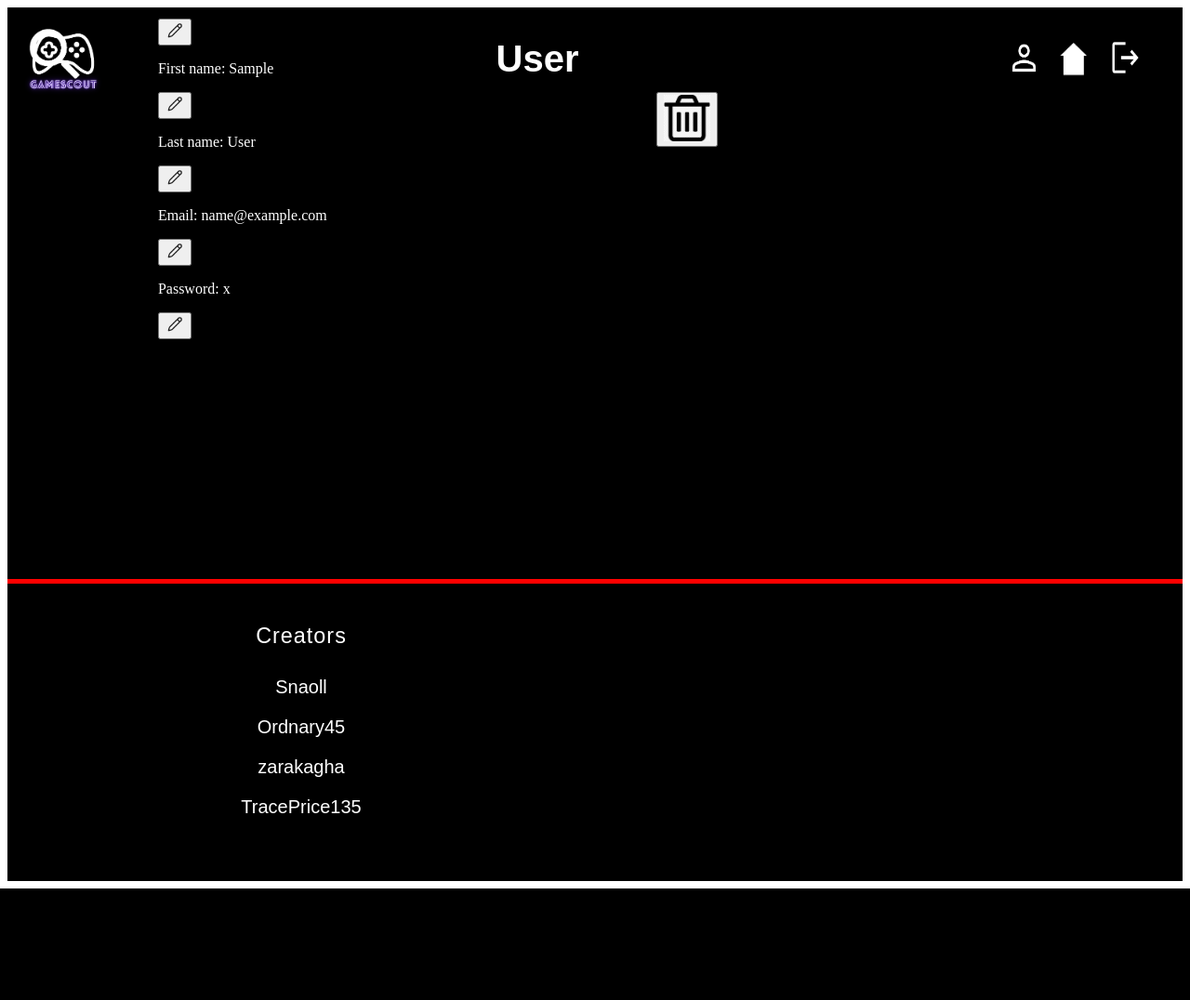
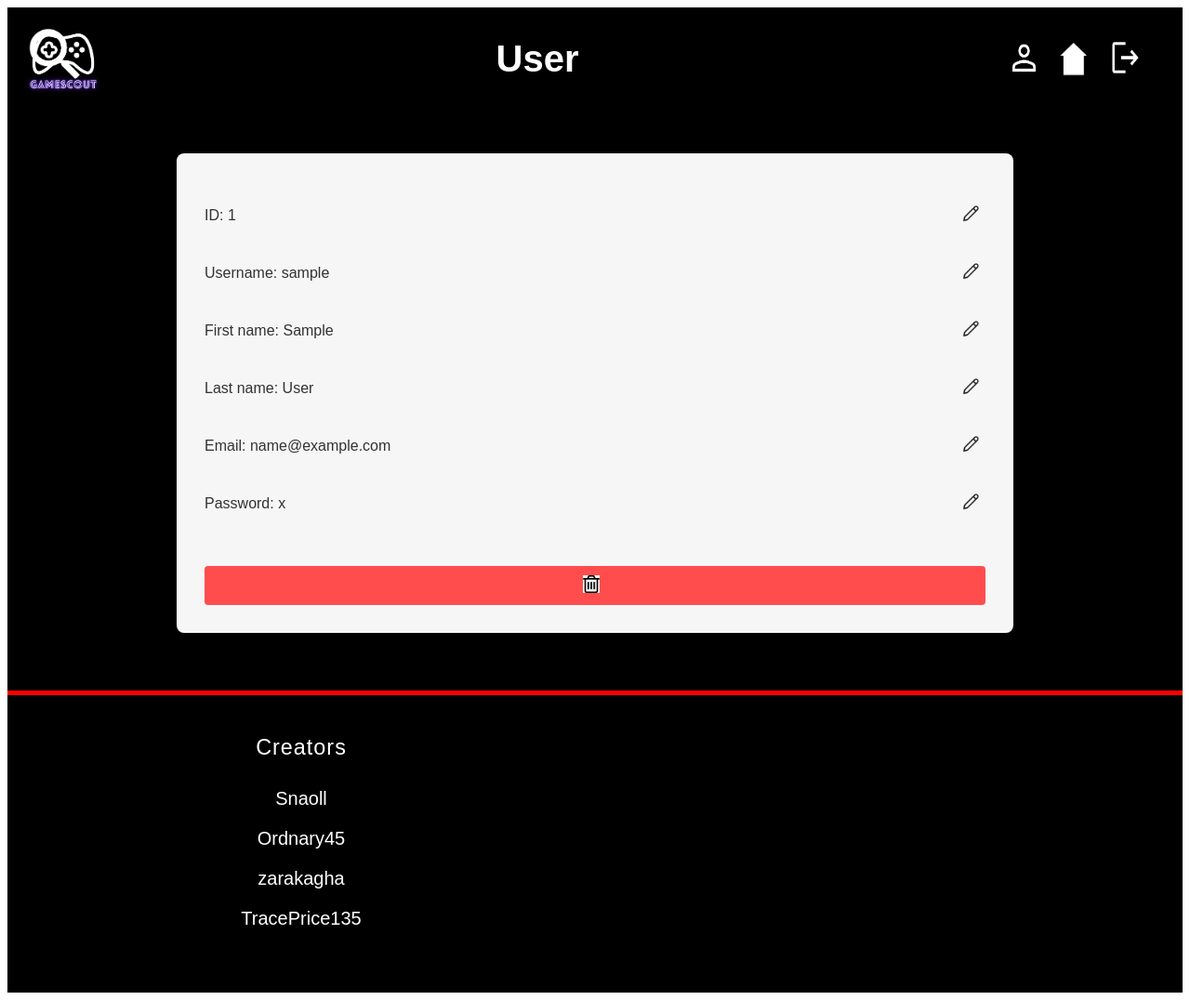
Before and after one commit to zarakagha/GameScout, a Flask app: page /adminUser/1 in a window 1280 px wide. Shown: the whole page at 93% size. Before the commit the page ends 956 px from the top, so only its background shows below. Run offline with Flask 3, Linux system fonts and the light colour scheme; tables that the repository leaves empty or names only in its code hold one stand-in row (values such as "Sample post"); data that the repository does not hold is empty; some web fonts are replaced.

Commit message:
polished adminUser

```diff
--- a/static/css/style.css
+++ b/static/css/style.css
@@ -659,7 +659,7 @@ body th,
   text-align: center;
   color: white;
   margin-top: 35px;
-  font-size: 40%;
+  font-size: 500%;
   min-width: 300px;
   min-height: 400px;
 
@@ -743,45 +743,92 @@ body th,
   border-radius: 5px;
   padding-left: 10px;
 }
+/*ADMIN USER*/
+.user-options {
+  display: flex;
+  justify-content: center;
+  align-items: center;
+  height: 80vh; /* Ensure it takes full height of the viewport */
+  background: black;
+  padding: 20px;
+  box-sizing: border-box;
+}
 
-.user-options {
+.user-options-wrapper {
   width: 100%;
-  height: 65vh;
-  position: relative;
-  display: grid;
-  grid-template-columns: 40% 200px 50px;
-  grid-template-rows: 50px 50px 50px 50px 50px 50px;
-  background: #000000;
-  color: black;
-  justify-items: center;
+  max-width: 900px;
+  background: #f7f6f7;
+  color: rgb(139, 6, 172);
+  display: flex;
+  flex-direction: column;
+  align-items: stretch;
+  padding: 30px;
+  box-sizing: border-box;
+  border-radius: 8px;
+  box-shadow: 0 4px 12px rgba(0, 0, 0, 0.1);
+}
+
+.user-options form {
+  width: 100%;
+  margin: 0;
+}
+
+.admin-user-item-wrapper {
+  display: flex;
   align-items: center;
+  margin: 12px 0;
+  width: 100%;
+  justify-content: space-between;
+}
+
+.admin-user-item {
+  font-family: "Motiva Sans", sans-serif;
+  font-size: 16px;
+  font-weight: 500;
+  color: rgb(50, 50, 50);
+  margin-right: 15px;
+  flex-grow: 1;
 }
 
 .edit-btn-user {
-}
-.admin-user-item {
-  color: white;
-  grid-column-start: 2;
-  text-align: left;
-}
-.delete-btn-user {
-  grid-column-start: 3;
-}
-.account-delete {
-  height: 50px;
-  width: 50px;
+  background: none;
+  border: none;
+  cursor: pointer;
+  padding: 5px;
+  transition: transform 0.3s ease, opacity 0.3s ease;
 }
 
-
-.submit-users{
-  grid-column-start:2;
-  background-color: white;
-  width: 50px;
-  height:25px;
-  border-radius: 5px;
+.edit-btn-user:hover {
+  transform: scale(1.1);
+  opacity: 0.8;
 }
 
-.game-options{
+.account-edit {
+  width: 22px;
+  height: auto;
+}
+
+.delete-btn-user {
+  margin-top: 30px;
+  background: #ff4d4d;
+  border: none;
+  border-radius: 4px;
+  padding: 10px 20px;
+  cursor: pointer;
+  transition: background 0.3s ease;
+}
+
+.delete-btn-user:hover {
+  background: #ff1a1a;
+}
+
+.account-delete {
+  width: 18px;
+  height: auto;
+  margin-right: 8px;
+}
+
+.game-options {
   width: 100%;
   height: auto;
   position: relative;
--- a/templates/adminUser.html
+++ b/templates/adminUser.html
@@ -1,58 +1,143 @@
-
-
-
 <!DOCTYPE html>
 <html lang="en">
-
   <head>
-    <meta charset="UTF-8">
-    <meta name="viewport" content="width=device-width, initial-scale=1.0">
+    <meta charset="UTF-8" />
+    <meta name="viewport" content="width=device-width, initial-scale=1.0" />
     <title>GameScout</title>
-    <link rel="stylesheet" href="{{ url_for('static', filename='css/style.css') }}">
-    <link rel="stylesheet" href="https://fonts.googleapis.com/css2?family=Material+Symbols+Outlined:opsz,wght,FILL,GRAD@24,400,0,0&icon_names=search" />
-    <link href="https://fonts.cdnfonts.com/css/motiva-sans" rel="stylesheet">
+    <link
+      rel="stylesheet"
+      href="{{ url_for('static', filename='css/style.css') }}"
+    />
+    <link
+      rel="stylesheet"
+      href="https://fonts.googleapis.com/css2?family=Material+Symbols+Outlined:opsz,wght,FILL,GRAD@24,400,0,0&icon_names=search"
+    />
+    <link href="https://fonts.cdnfonts.com/css/motiva-sans" rel="stylesheet" />
   </head>
 
   <body class="mainpage-body">
     <nav class="nav_bar">
       <div class="nav_div">
-                <div class="logo"><a href="#">
-                    <img src="../static/images/GameScout-logo.png" alt=""> </a></div>
-                    <h1 class = "admin-title">User</h1>
+        <div class="logo">
+          <a href="#">
+            <img src="../static/images/GameScout-logo.png" alt="" />
+          </a>
+        </div>
+        <h1 class="admin-title">User</h1>
         <ul>
-                    <li><a href="/accounts"><img class="navdiv-icon" src="../static/images/person.png" alt=""></a></li>
-                    <li><a href="/admin"><img class="navdiv-icon" src="../static/images/home.png" alt=""></a></li>
-                    <li><a href="/logout"><img class="navdiv-icon" src="../static/images/Logout.png" alt=""></a></li>
-
-
+          <li>
+            <a href="/accounts"
+              ><img
+                class="navdiv-icon"
+                src="../static/images/person.png"
+                alt=""
+            /></a>
+          </li>
+          <li>
+            <a href="/admin"
+              ><img class="navdiv-icon" src="../static/images/home.png" alt=""
+            /></a>
+          </li>
+          <li>
+            <a href="/logout"
+              ><img
+                class="navdiv-icon"
+                src="../static/images/Logout.png"
+                alt=""
+            /></a>
+          </li>
         </ul>
       </div>
     </nav>
 
-
-        <div class ="user-options">
-            <form method = "POST">
-            <p class = "admin-user-item">ID: <span id = "identity">{{user['id']}} </span></p>
-            <button class="edit-btn-user"  id = "button1"> <img class="account-edit" src="../static/images/editIcon.webp" alt=""></button>
-            <p class = "admin-user-item">Username:<span id = "username"> {{user['username']}}</span> </p>
-            <button class="edit-btn-user" id = "button2" > <img class="account-edit" src="../static/images/editIcon.webp" alt=""></button>
-            <p class = "admin-user-item">First name: <span id = "firstname">{{user['firstname']}}</span> </p>
-            <button class="edit-btn-user"  id = "button3"> <img class="account-edit" src="../static/images/editIcon.webp" alt=""></button>
-            <p class = "admin-user-item">Last name: <span id = "lastname">{{user['lastname']}}</span> </p>
-            <button class="edit-btn-user"  id = "button4"> <img class="account-edit" src="../static/images/editIcon.webp" alt=""></button>
-            <p class = "admin-user-item">Email: <span id = "email">{{user['email']}}</span> </p>
-            <button class="edit-btn-user" id = "button5" > <img class="account-edit" src="../static/images/editIcon.webp" alt=""></button>
-            <p class = "admin-user-item">Password: <span id = "password">{{user['password']}}</span> </p>
-            <button class="edit-btn-user" id = "button6"> <img class="account-edit" src="../static/images/editIcon.webp" alt=""></button>
+    <div class="user-options">
+      <div class="user-options-wrapper">
+        <form method="POST">
+          <div class="admin-user-item-wrapper">
+            <p class="admin-user-item">
+              ID: <span id="identity">{{user['id']}} </span>
+            </p>
+            <button class="edit-btn-user" id="button1">
+              <img
+                class="account-edit"
+                src="../static/images/editIcon.webp"
+                alt=""
+              />
+            </button>
+          </div>
+          <div class="admin-user-item-wrapper">
+            <p class="admin-user-item">
+              Username:<span id="username"> {{user['username']}}</span>
+            </p>
+            <button class="edit-btn-user" id="button2">
+              <img
+                class="account-edit"
+                src="../static/images/editIcon.webp"
+                alt=""
+              />
+            </button>
+          </div>
+          <div class="admin-user-item-wrapper">
+            <p class="admin-user-item">
+              First name: <span id="firstname">{{user['firstname']}}</span>
+            </p>
+            <button class="edit-btn-user" id="button3">
+              <img
+                class="account-edit"
+                src="../static/images/editIcon.webp"
+                alt=""
+              />
+            </button>
+          </div>
+          <div class="admin-user-item-wrapper">
+            <p class="admin-user-item">
+              Last name: <span id="lastname">{{user['lastname']}}</span>
+            </p>
+            <button class="edit-btn-user" id="button4">
+              <img
+                class="account-edit"
+                src="../static/images/editIcon.webp"
+                alt=""
+              />
+            </button>
+          </div>
+          <div class="admin-user-item-wrapper">
+            <p class="admin-user-item">
+              Email: <span id="email">{{user['email']}}</span>
+            </p>
+            <button class="edit-btn-user" id="button5">
+              <img
+                class="account-edit"
+                src="../static/images/editIcon.webp"
+                alt=""
+              />
+            </button>
+          </div>
+          <div class="admin-user-item-wrapper">
+            <p class="admin-user-item">
+              Password: <span id="password">{{user['password']}}</span>
+            </p>
+            <button class="edit-btn-user" id="button6">
+              <img
+                class="account-edit"
+                src="../static/images/editIcon.webp"
+                alt=""
+              />
+            </button>
+          </div>
         </form>
-            <button class="delete-btn-user"  ><a href="{{ url_for('adminDelete',id = user['id']) }}"> <img class="account-delete" src="../static/images/garbage.png" alt=""></a></button>
-
+        <button class="delete-btn-user">
+          <a href="{{ url_for('adminDelete',id = user['id']) }}">
+            <img
+              class="account-delete"
+              src="../static/images/garbage.png"
+              alt=""
+          /></a>
+        </button>
+      </div>
     </div>
 
-
-
     <div class="footer">
-
       <div class="footerColumn2">
         <h3>Creators</h3>
         <a href="">Snaoll</a>
@@ -61,7 +146,6 @@
         <a href="">TracePrice135</a>
       </div>
     </div>
-
   </body>
   <script src="{{ url_for('static', filename='js/accountsScript.js') }}"></script>
 </html>
```
Lines whose indentation alone changed are shown as unchanged.
